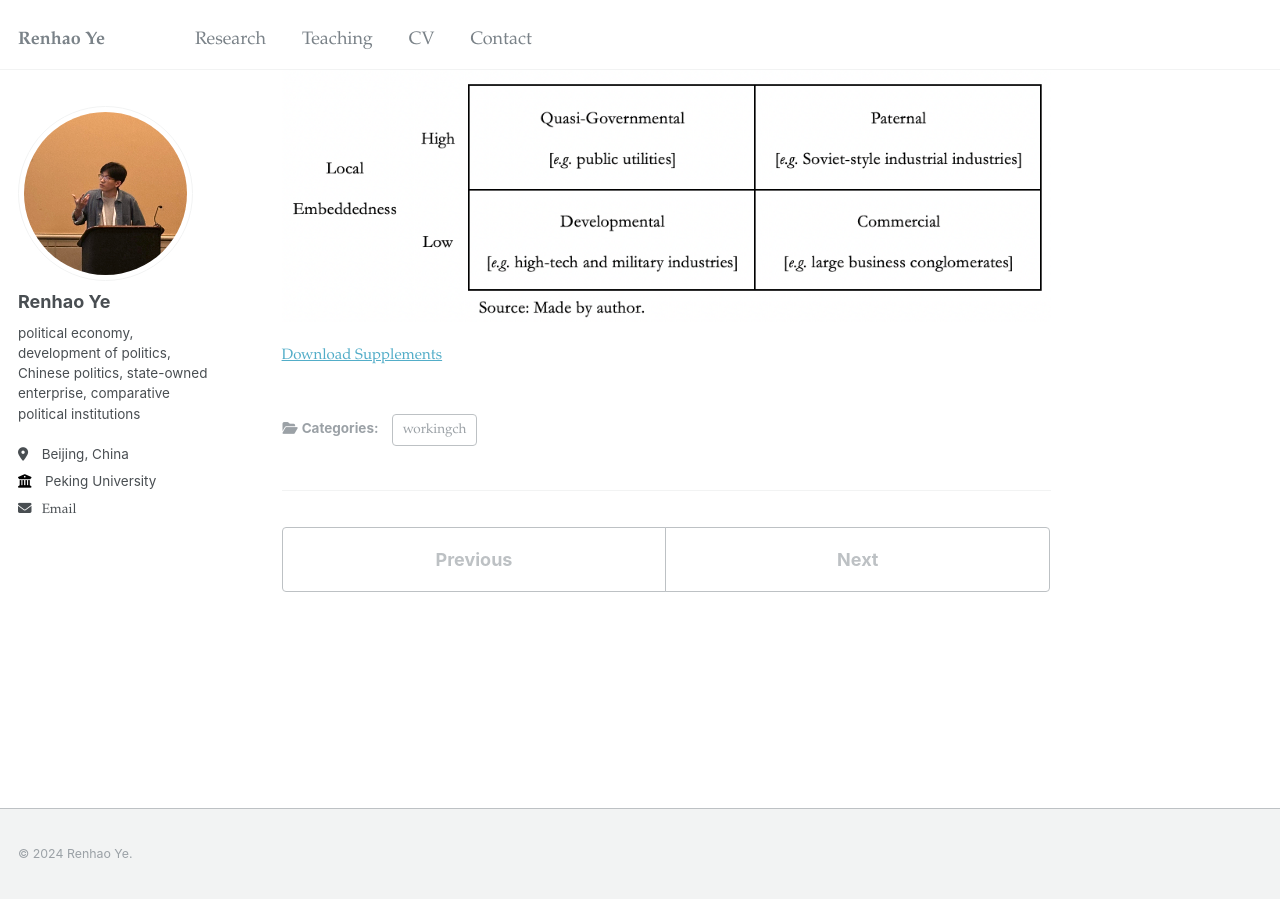
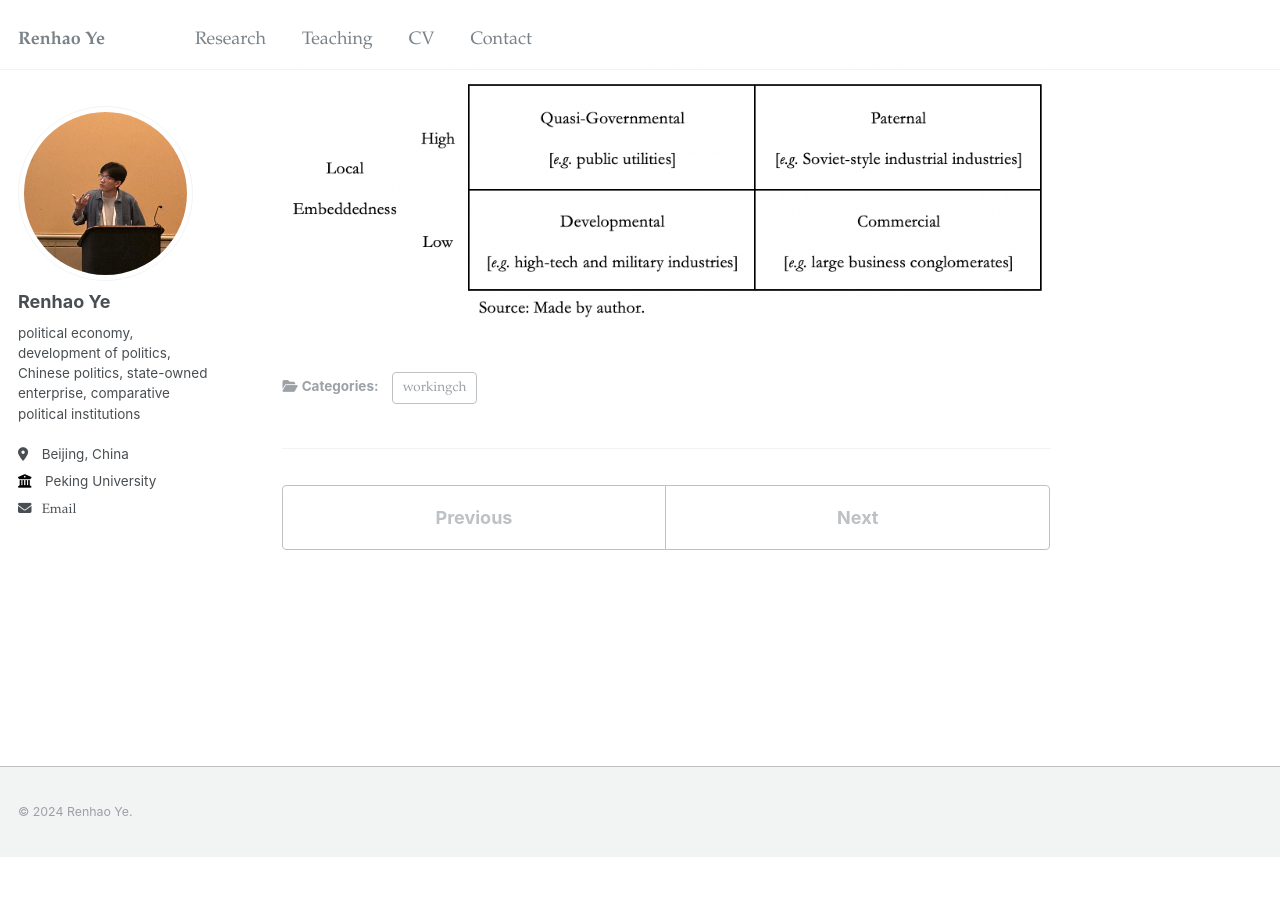
Before and after one commit to thenhow-ye/thenhow-ye.github.io, a Jekyll site: the page built from _publications/2023-12-01-SOE-typology.md, in a window 1280 px wide and 900 px high, scrolled down 624 px. Built offline with Jekyll 4.4.1, drawn with Linux system fonts in a browser that asks for light colours; after the commit the page ends 1482 px from its top, so only the background shows below that; part of the change alters nothing that is shown.

```diff
--- a/_publications/2023-12-01-SOE-typology.md
+++ b/_publications/2023-12-01-SOE-typology.md
@@ -6,7 +6,6 @@ permalink: /publication/2023-12-01-SOE-typology
 excerpt: 'By categorizing roles of SOEs based on dimensions of “operational goals” (economic growth or resource distribution) and “level of local embeddedness” (high or low), this paper identifies four ideal types: paternal (e.g., Soviet-style industrial enterprises), quasi-governmental (e.g., public utilities), commercial (e.g., large business conglomerates), and developmental (e.g., high-tech and military industries).'
 date: 2023-12-01
 venue: 'Working Paper'
-slidesurl: 'http://thenhow-ye.github.io/files/slides2.pdf'
 ---
 
 **Abstract:** This paper develops a typology of state-owned enterprises (SOEs) by integrating crucial political economy theories related to bureaucracy and corporation giants, including institutionalism, welfare state, developmental state, and shortage economy. By categorizing roles of SOEs based on dimensions of “operational goals” (economic growth or resource distribution) and “level of local embeddedness” (high or low), this paper identifies four ideal types: paternal (e.g., Soviet-style industrial enterprises), quasi-governmental (e.g., public utilities), commercial (e.g., large business conglomerates), and developmental (e.g., high-tech and military industries). Comparing SOEs from China with those from U.S., U.K., Japan, South Korea, and former Soviet Union, this paper classifies 98 Central SOE in China into these four categories, providing a comprehensive understanding of their roles in the political economy.
```
